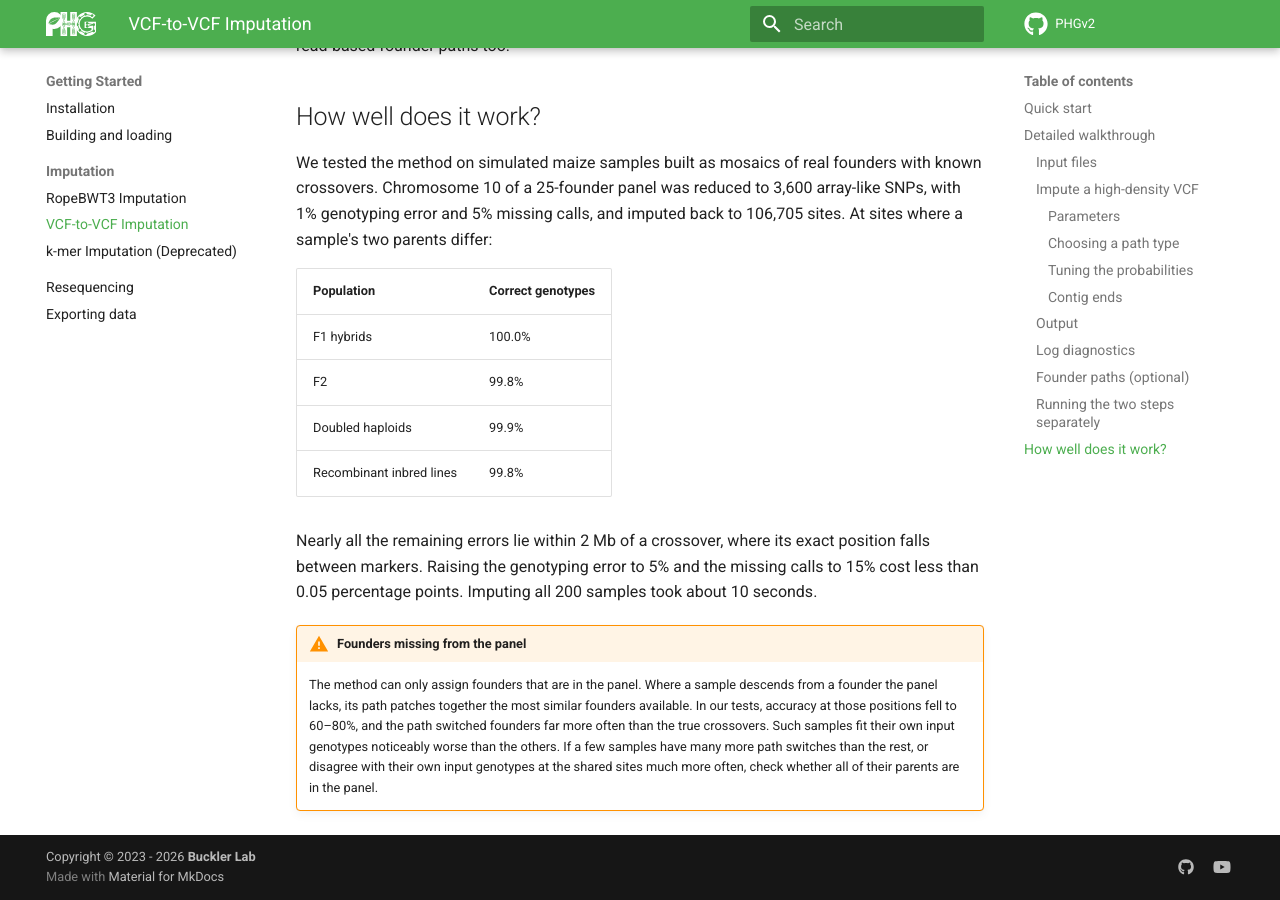
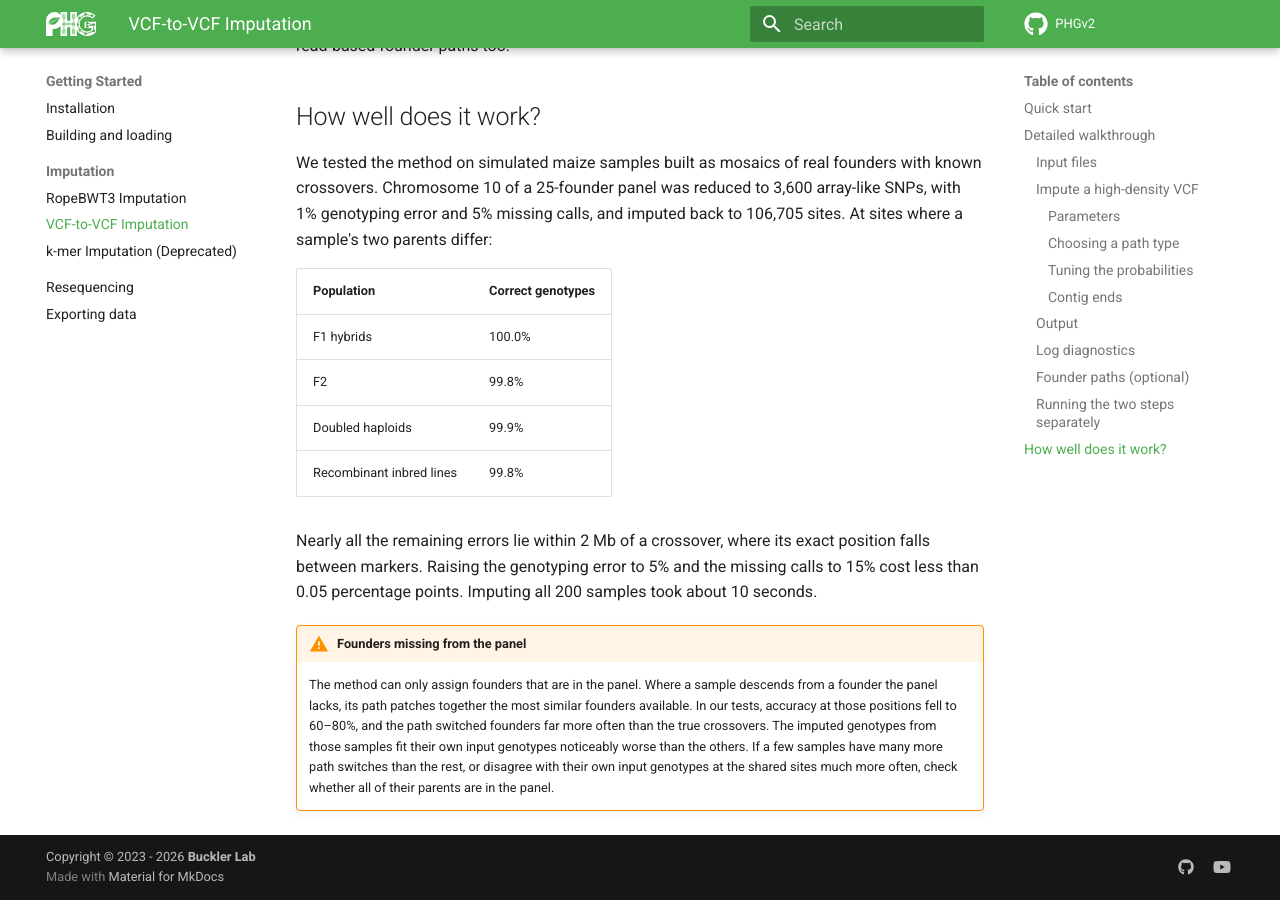
Before and after one commit to maize-genetics/phg_v2, an MkDocs documentation site: the page built from docs/impute_vcf_to_vcf.md, in a window 1280 px wide and 900 px high, scrolled down 6720 px. Built offline with MkDocs 1.6.1 and Material for MkDocs 9.7.7, drawn with Linux system fonts in a browser that asks for light colours; comment, search, counter and statistics services are not loaded.

Commit message:
documentation change

```diff
--- a/docs/impute_vcf_to_vcf.md
+++ b/docs/impute_vcf_to_vcf.md
@@ -291,7 +291,7 @@ points. Imputing all 200 samples took about 10 seconds.
     sample descends from a founder the panel lacks, its path patches
     together the most similar founders available. In our tests,
     accuracy at those positions fell to 60–80%, and the path switched
-    founders far more often than the true crossovers. Such samples fit
+    founders far more often than the true crossovers. The imputed genotypes from those samples fit
     their own input genotypes noticeably worse than the others. If a
     few samples have many more path switches than the rest, or disagree
     with their own input genotypes at the shared sites much more often,
```
